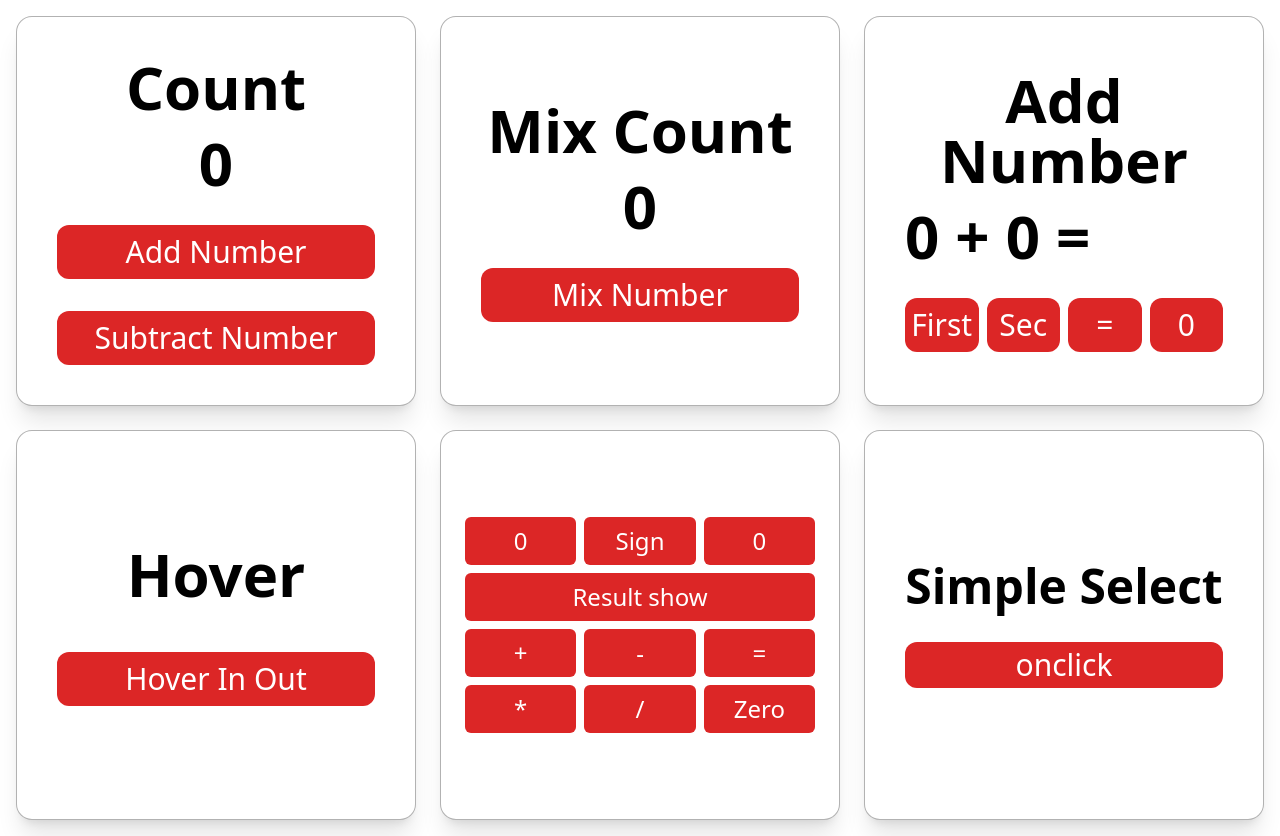
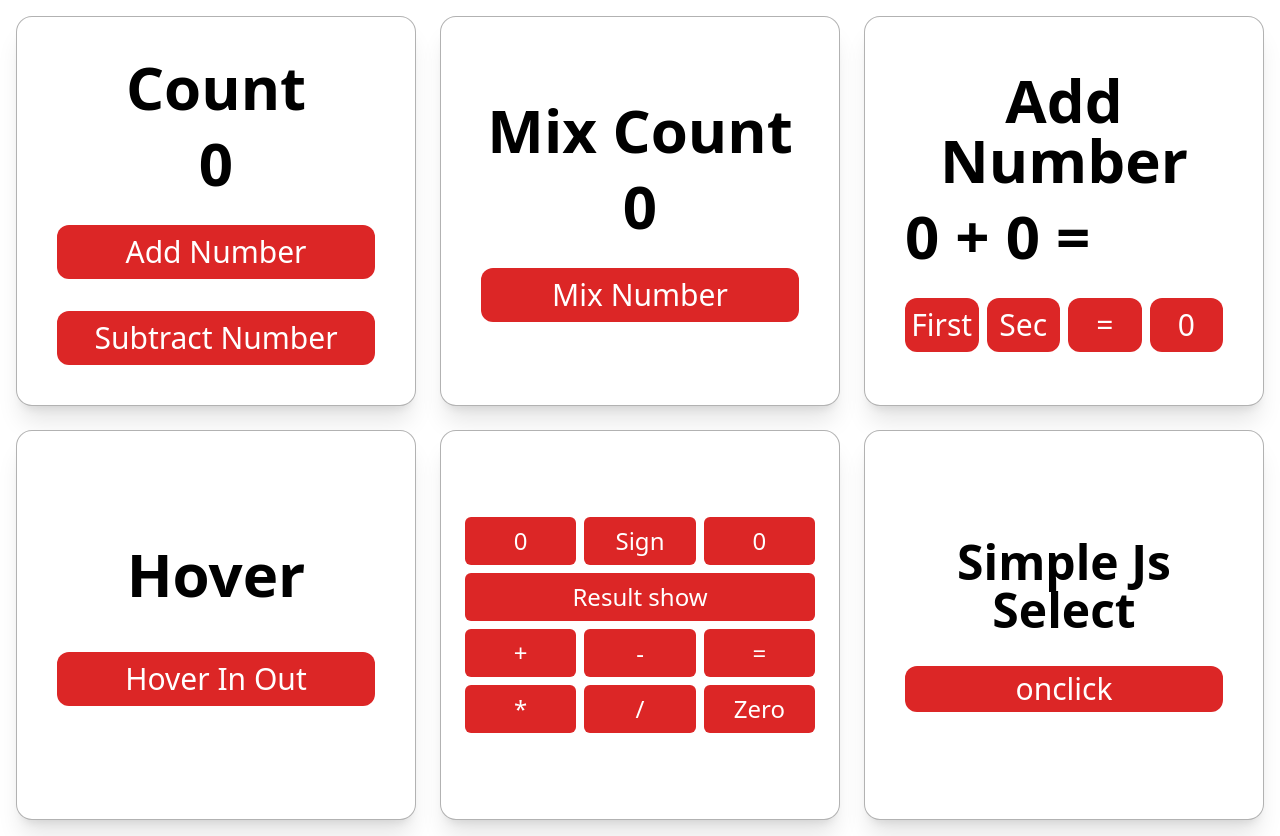
Before and after one commit to Sandeep-Luhaniwal/js-learn-start, a website built with Vite: page index.html in a window 1280 px wide. Built offline with nearby package versions, Linux system fonts and the light colour scheme.

```diff
--- a/index.html
+++ b/index.html
@@ -116,7 +116,7 @@
     </div>
     <div
       class="max-w-[450px] min-h-[390px] h-full w-full px-10 flex flex-col justify-center bg-white border border-black border-opacity-30 shadow-xl rounded-2xl py-5">
-      <h1 class="text-center text-5xl pb-4 font-semibold">Simple Select</h1>
+      <h1 class="text-center text-5xl pb-4 font-semibold">Simple Js Select</h1>
       <button id="select"
         class="mt-4 py-2 text-3xl text-white bg-red-600 rounded-xl duration-300 leading-none text-center w-full">
         onclick
```
